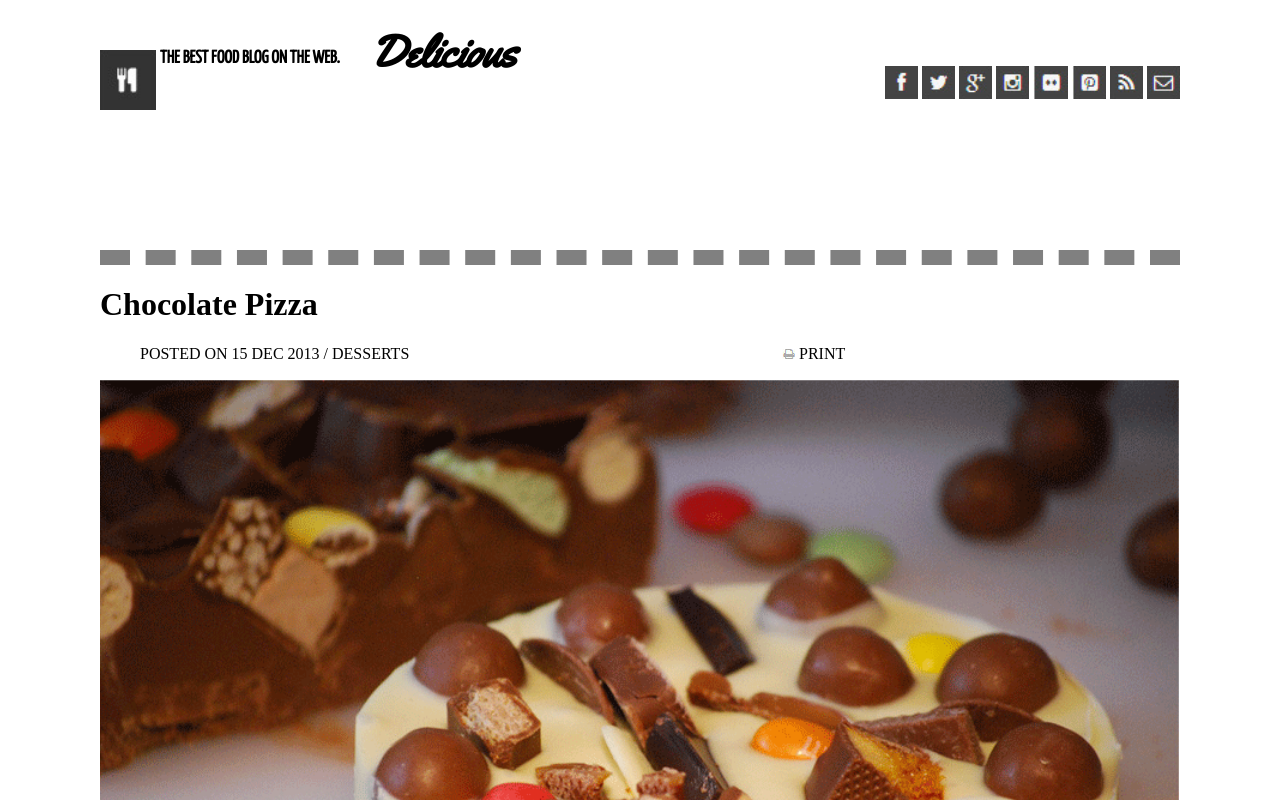
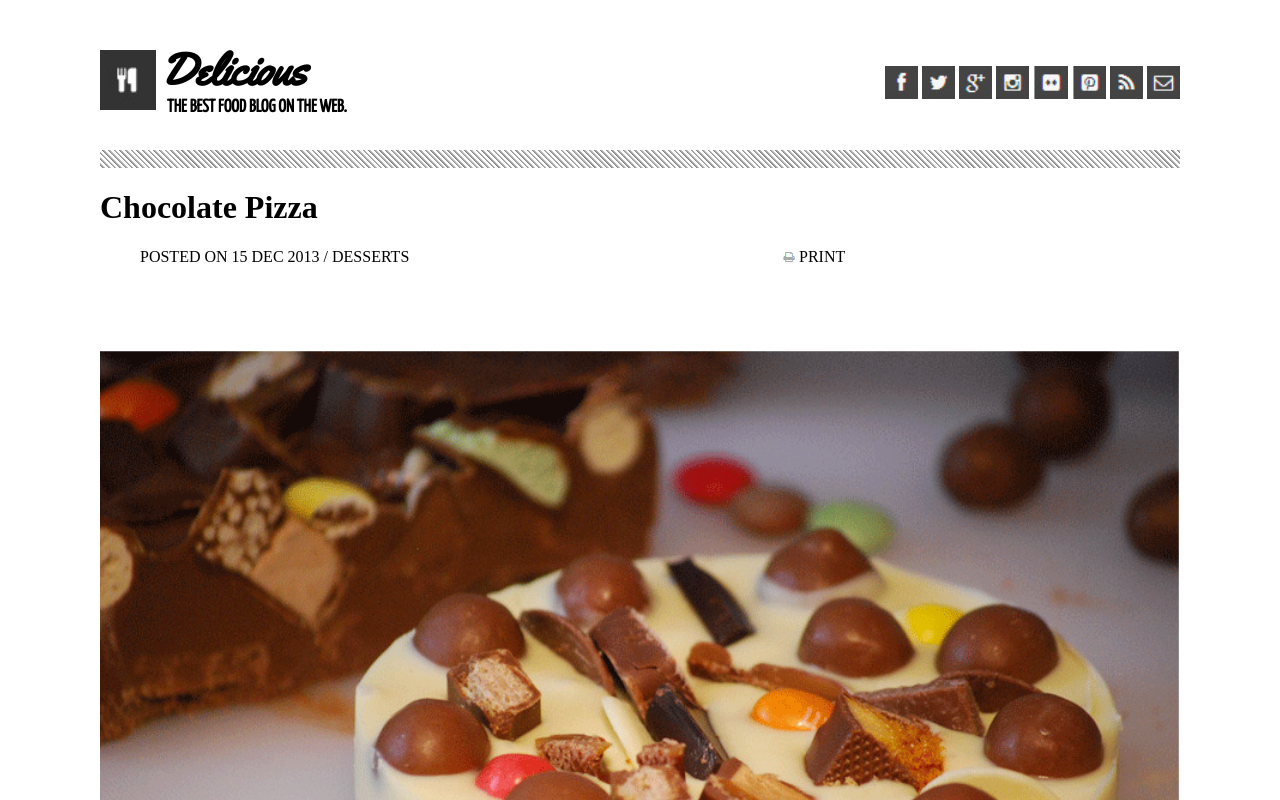
Before and after one commit to Kcils360/chocolate_pizza, a plain HTML site: page index.html in a window 1280 px wide. Shown: the top 800 px of the page. Drawn offline with Linux system fonts and the light colour scheme.

Commit message:
got the logo in place!

```diff
--- a/index.html
+++ b/index.html
@@ -25,6 +25,8 @@
           <li><img src="img\mail-icon.png" alt="mail icon"></li>
       </nav>
     </header>
+    <div class="stripes">
+    </div>
     <main>
       <h1>Chocolate Pizza</h1>
       <div class="date_print">
@@ -55,6 +57,8 @@
           <li>1 cup honey roasted pecans, roughly chopped</li>
         </ul>
       </section>
+      <div class="stripes">
+      </div>
       <div class="about_author">
         <img src="img\van-pic.png" />
         <h1>Vanessa Stvenson</h1>
--- a/style.css
+++ b/style.css
@@ -9,8 +9,7 @@ body {
 }
 header {
   margin-top: 50px;
-  height: 200px;
-  border-bottom: 15px dashed grey;
+  height: 100px;
 }
 
 nav {
@@ -32,7 +31,7 @@ nav {
   font-size: 45px;
   font-family: 'Yellowtail', cursive;  width: 120px;
   float: right;
-  margin: 0px;
+  margin: 18px 210px 0px 0px;
   line-height: 5px;
 }
 
@@ -41,8 +40,8 @@ nav {
   font-family: 'Yanone Kaffeesatz', sans-serif;
   width: 210px;
   float: right;
-  line-height: -5px;
-  margin: 0px;
+  line-height: 15px;
+  margin: -14px 113px 0px 0px;
 }
 
 .links {
@@ -55,6 +54,11 @@ nav {
 
 .links li {
   display: inline;
+}
+
+.stripes  {
+  height: 18px;
+  background: repeating-linear-gradient(45deg, white, white 2px, grey 2px, lightGrey 4px);
 }
 
 .date_print li {
```
